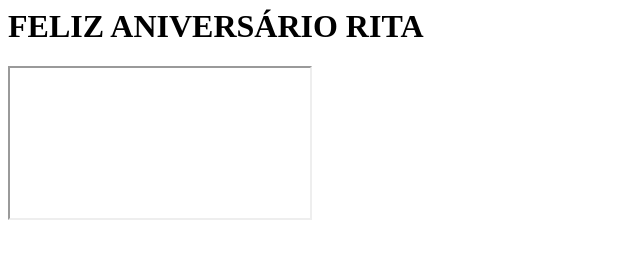
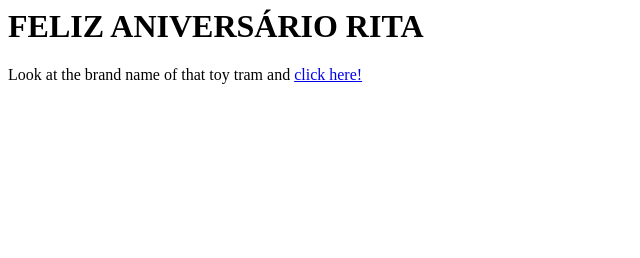
Before and after one commit to yeezypopieluszko/Rita-s-birthday, a plain HTML site: page index.html in a window 1280 px wide. Shown: the whole page, without its empty margins (0-640 px from the left). Drawn offline with Linux system fonts and the light colour scheme.

Commit message:
Update index.html

```diff
--- a/index.html
+++ b/index.html
@@ -1,3 +1,3 @@
 <h1>FELIZ ANIVERSÁRIO RITA</h1>
 
-<iframe src="https://translate.google.com/?sl=pl&tl=pt&text=siki&op=translate" title="translation"></iframe>
+Look at the brand name of that toy tram and <a href="https://translate.google.com/">click here!</a>
```
